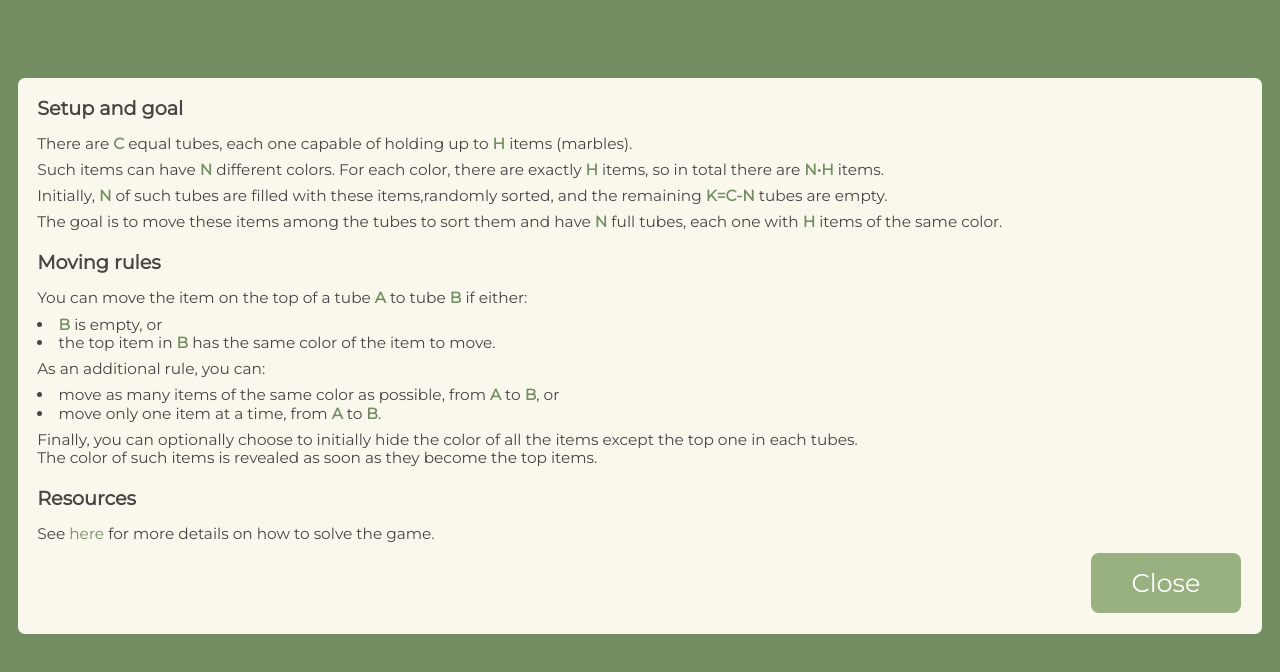
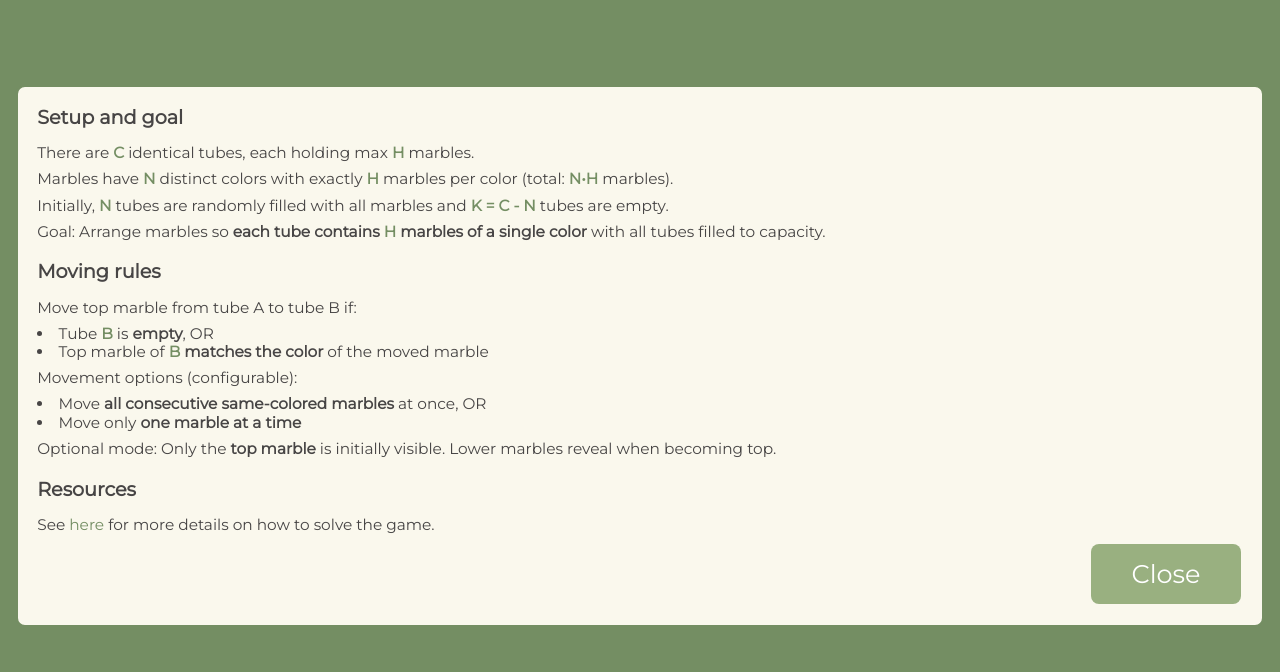
Before and after one commit to ZemouriZemouri/marble-game, a website: page index.html in a window 1280 px wide. Both pictures are taken after a click on the button 1143 px from the left and 90 px from the top of the page. Shown: the part 44-716 px from the top of the page. Drawn offline with nearby package versions, Linux system fonts and the light colour scheme.

Commit message:
Refactoring

```diff
--- a/index.html
+++ b/index.html
@@ -36,37 +36,38 @@
         <h2>Setup and goal</h2>
 
         <p>
-                There are <span class="highlight">C</span> equal tubes,
-                each one capable of holding up to <span class="highlight">H</span> items (marbles).
+            There are <span class="highlight">C</span> identical tubes,
+            each holding max <span class="highlight">H</span> marbles.
         </p>
         <p>
-                Such items can have <span class="highlight">N</span> different colors.
-                For each color, there are exactly <span class="highlight">H</span> items,
-                so in total there are <span class="highlight">N•H</span> items.
+            Marbles have <span class="highlight">N</span> distinct colors
+            with exactly <span class="highlight">H</span> marbles per color
+            (total: <span class="highlight">N•H</span> marbles).
         </p>
         <p>
-                Initially, <span class="highlight">N</span> of such tubes are filled with these items,randomly sorted, and the remaining <span class="highlight">K=C-N</span> tubes are empty.
+            Initially, <span class="highlight">N</span> tubes are randomly filled with all marbles
+            and <span class="highlight">K = C - N</span> tubes are empty.
         </p>
         <p>
-                The goal is to move these items among the tubes to sort them and have <span class="highlight">N</span> full tubes, each one with <span class="highlight">H</span> items of the same color.
+            Goal: Arrange marbles so <b>each tube contains <span class="highlight">H</span> marbles of a single color</b>
+            with all tubes filled to capacity.
         </p>
 
         <h2>Moving rules</h2>
 
-            <p>You can move the item on the top of a tube <span class="highlight">A</span> to tube <span class="highlight">B</span> if either:</p>
+        <p>Move top marble from tube A to tube B if:</p>
         <ul>
-                <li><span class="highlight">B</span> is empty, or</li>
-                <li>the top item in <span class="highlight">B</span> has the same color of the item to move.</li>
+            <li>Tube <span class="highlight">B</span> is <b>empty</b>, OR</li>
+            <li>Top marble of <span class="highlight">B</span> <b>matches the color</b> of the moved marble</li>
         </ul>
 
-            <p>As an additional rule, you can:</p>
+        <p>Movement options (configurable):</p>
         <ul>
-                <li>move as many items of the same color as possible, from <span class="highlight">A</span> to <span class="highlight">B</span>, or</li>
-                <li>move only one item at a time, from <span class="highlight">A</span> to <span class="highlight">B</span>.</li>
+            <li>Move <b>all consecutive same-colored marbles</b> at once, OR</li>
+            <li>Move only <b>one marble at a time</b></li>
         </ul>
 
-            <p>Finally, you can optionally choose to initially hide the color of all the items except the top one in each tubes.
-            <br>The color of such items is revealed as soon as they become the top items.</p>
+        <p>Optional mode: Only the <b>top marble</b> is initially visible. Lower marbles reveal when becoming top.</p>
 
 		<h2>Resources</h2>
 
@@ -77,6 +78,8 @@
         </div>
     </div>
 </dialog>
+
+
 
     <dialog class='settings'>
         <div class='settings-div'>
```
Lines whose indentation alone changed are shown as unchanged.
